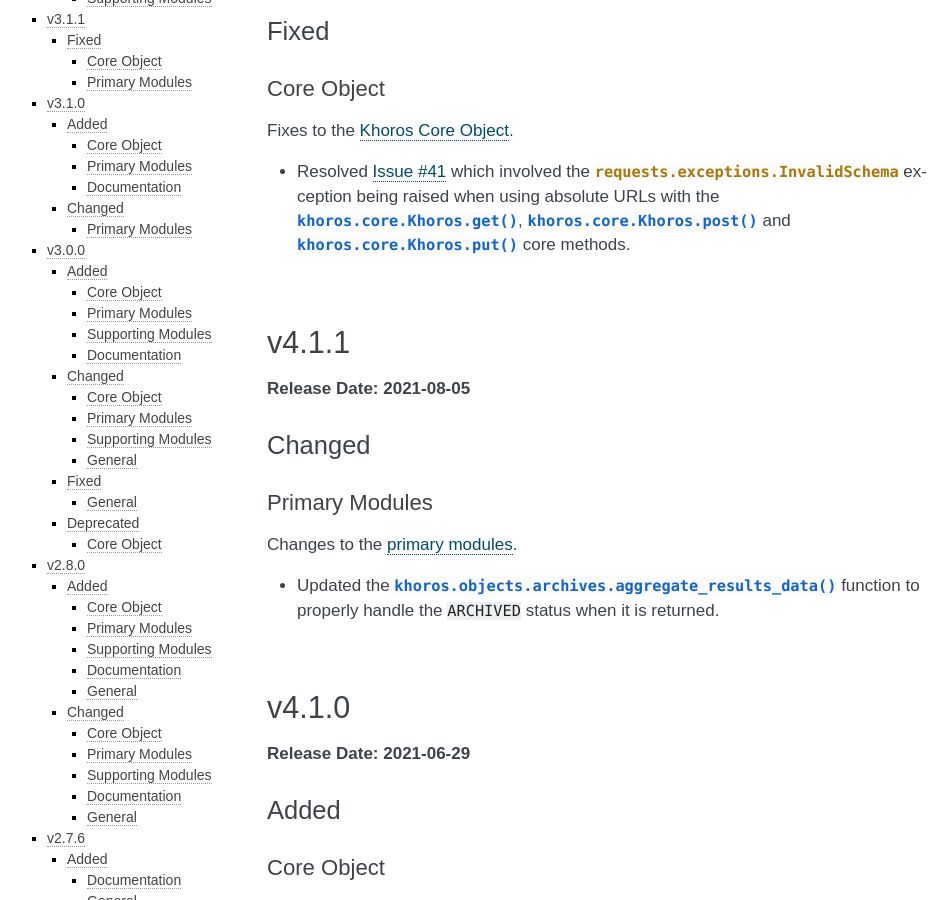
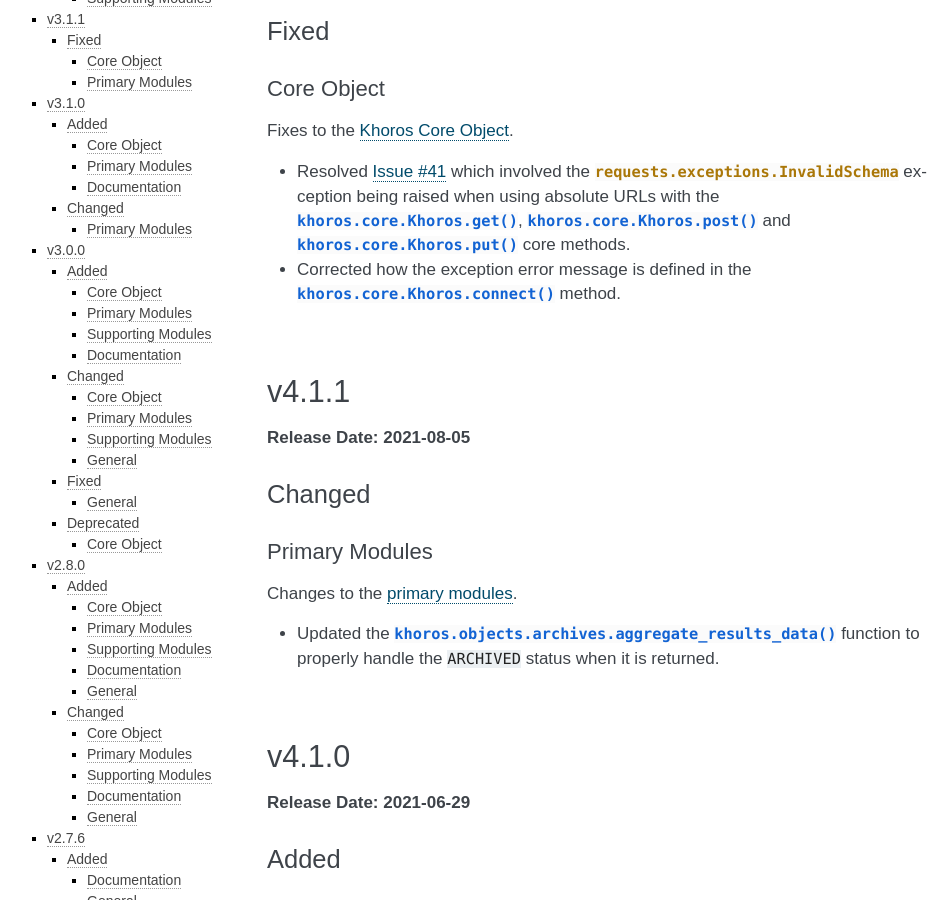
Before and after one commit to jeffshurtliff/khoros, a Sphinx documentation site: the page built from docs/changelog.rst, in a window 1280 px wide and 900 px high, scrolled down 2437 px. Shown: the whole window, without its empty margins (153-1105 px from the left). Built offline with Sphinx 7.4.7, drawn with Linux system fonts in a browser that asks for light colours; the version number could not be read and is left out.

Commit message:
Added a v4.2.0 fix to change log

```diff
--- a/docs/changelog.rst
+++ b/docs/changelog.rst
@@ -110,6 +110,8 @@
   :py:exc:`requests.exceptions.InvalidSchema` exception being raised when using absolute URLs
   with the :py:meth:`khoros.core.Khoros.get`, :py:meth:`khoros.core.Khoros.post` and
   :py:meth:`khoros.core.Khoros.put` core methods.
+* Corrected how the exception error message is defined in the :py:meth:`khoros.core.Khoros.connect`
+  method.
 
 |
 
```
